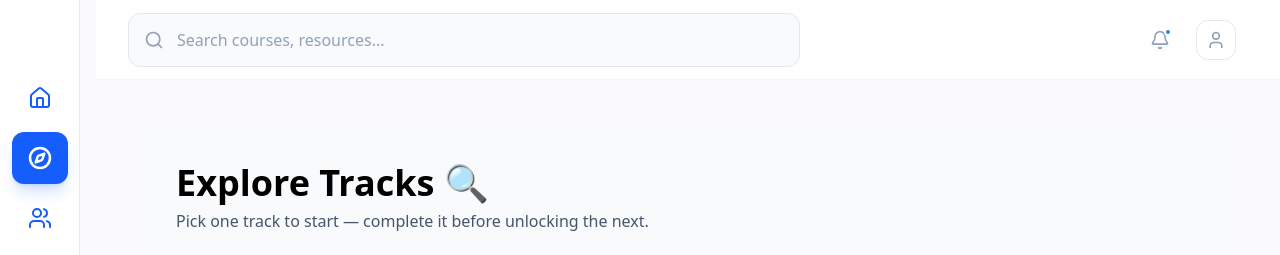
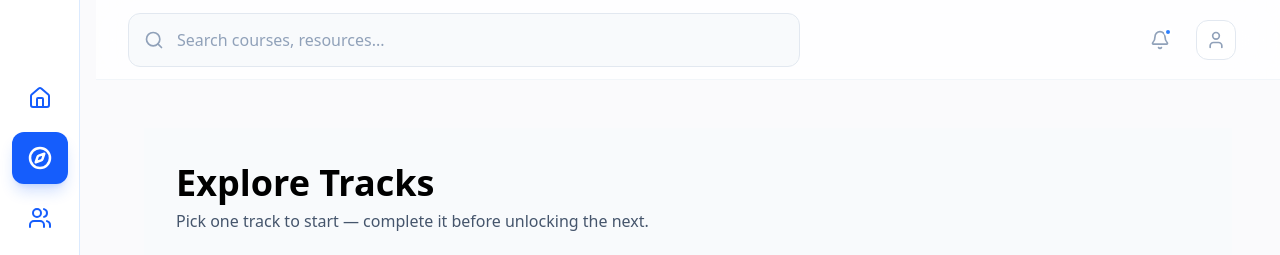
Before and after one commit to JesseJohn7/sabiskill, a Next.js app: page /dashboard in a window 1280 px wide. Both pictures are taken after a click on the button 40 px from the left and 158 px from the top of the page. Shown: the top 255 px of the page. Built offline with nearby package versions, Linux system fonts and the light colour scheme.

Commit message:
explore icons

```diff
--- a/app/dashboard/components/ExploreTab.tsx
+++ b/app/dashboard/components/ExploreTab.tsx
@@ -654,7 +654,7 @@ const ExploreTab: React.FC<ExploreTabProps> = ({
       <div className="max-w-5xl mx-auto mb-4 sm:mb-6 md:mb-8">
         <div className="space-y-1">
           <h1 className="text-2xl sm:text-3xl md:text-2xl lg:text-4xl font-black text-black leading-tight">
-            Explore Tracks 🔍
+            Explore Tracks
           </h1>
           <p className="text-xs sm:text-sm md:text-base text-slate-600 font-medium">
             {activeCourseId && !completedCourseIds.includes(activeCourseId)
```
